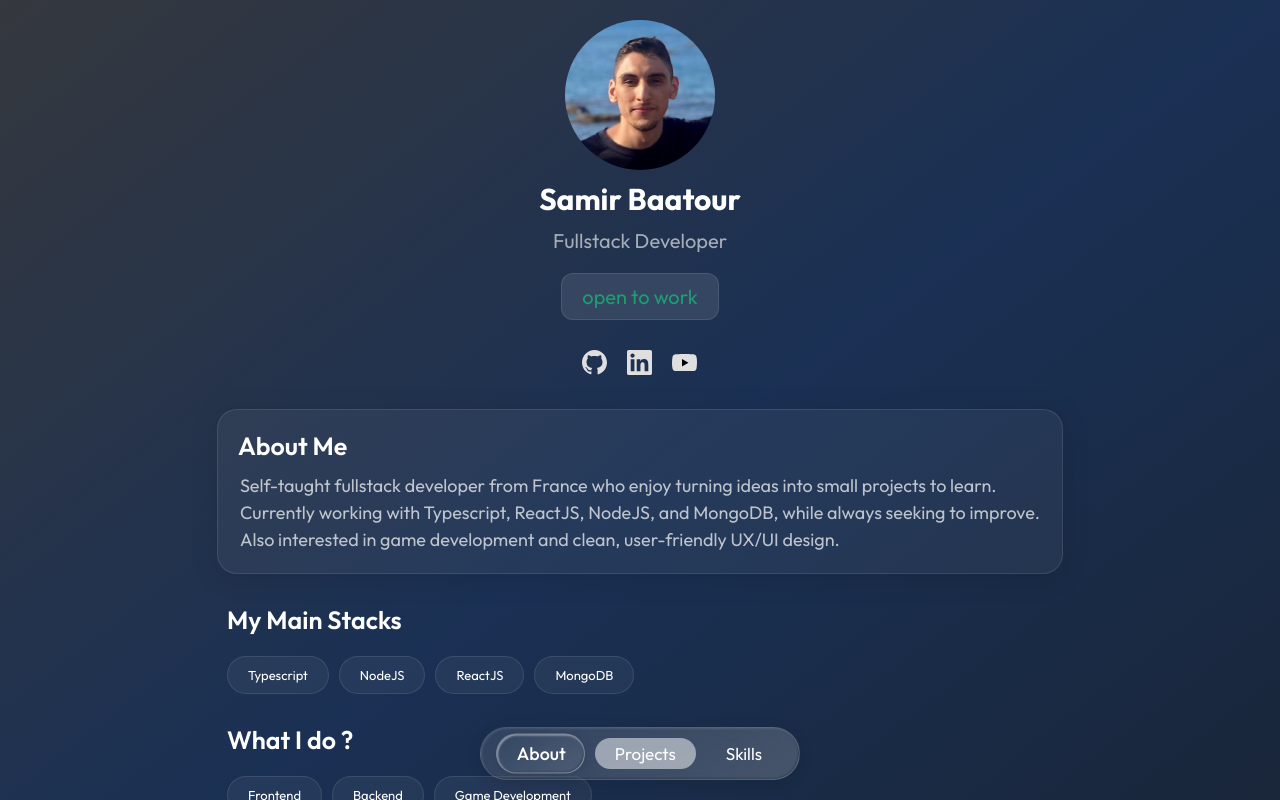
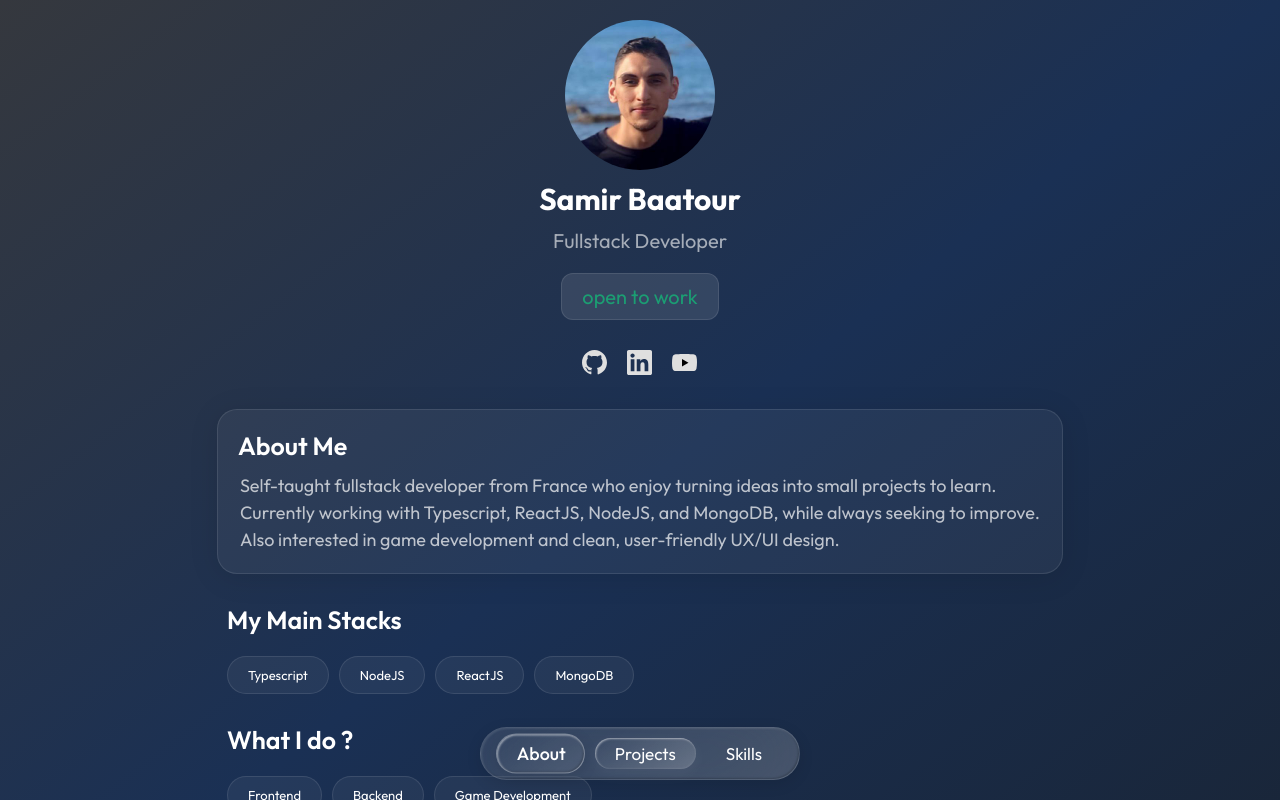
Before and after one commit to SuperCoolNinja/portfolio-2025, a React (Vite) app: page / in a window 1280 px wide. In both pictures the pointer is over the item "Projects". Shown: the top 800 px of the page. Built offline with nearby package versions, Linux system fonts and the light colour scheme.

Commit message:
added glass hover effect on menu as well

```diff
--- a/src/features/Menu/menu.module.css
+++ b/src/features/Menu/menu.module.css
@@ -74,7 +74,14 @@
   outline: none;
   border: none;
   border-radius: 4rem;
-  background: rgba(255, 255, 255, 0.5);
+  box-shadow: inset 1px 1px 2px rgba(255, 255, 255, 0.5),
+    inset -1px -1px 2px rgba(255, 255, 255, 0.05),
+    0 4px 15px rgba(255, 255, 255, 0.05);
+  background: linear-gradient(
+    145deg,
+    rgba(255, 255, 255, 0.01),
+    rgba(255, 255, 255, 0.2)
+  );
 }
 
 .item.selected {
```
